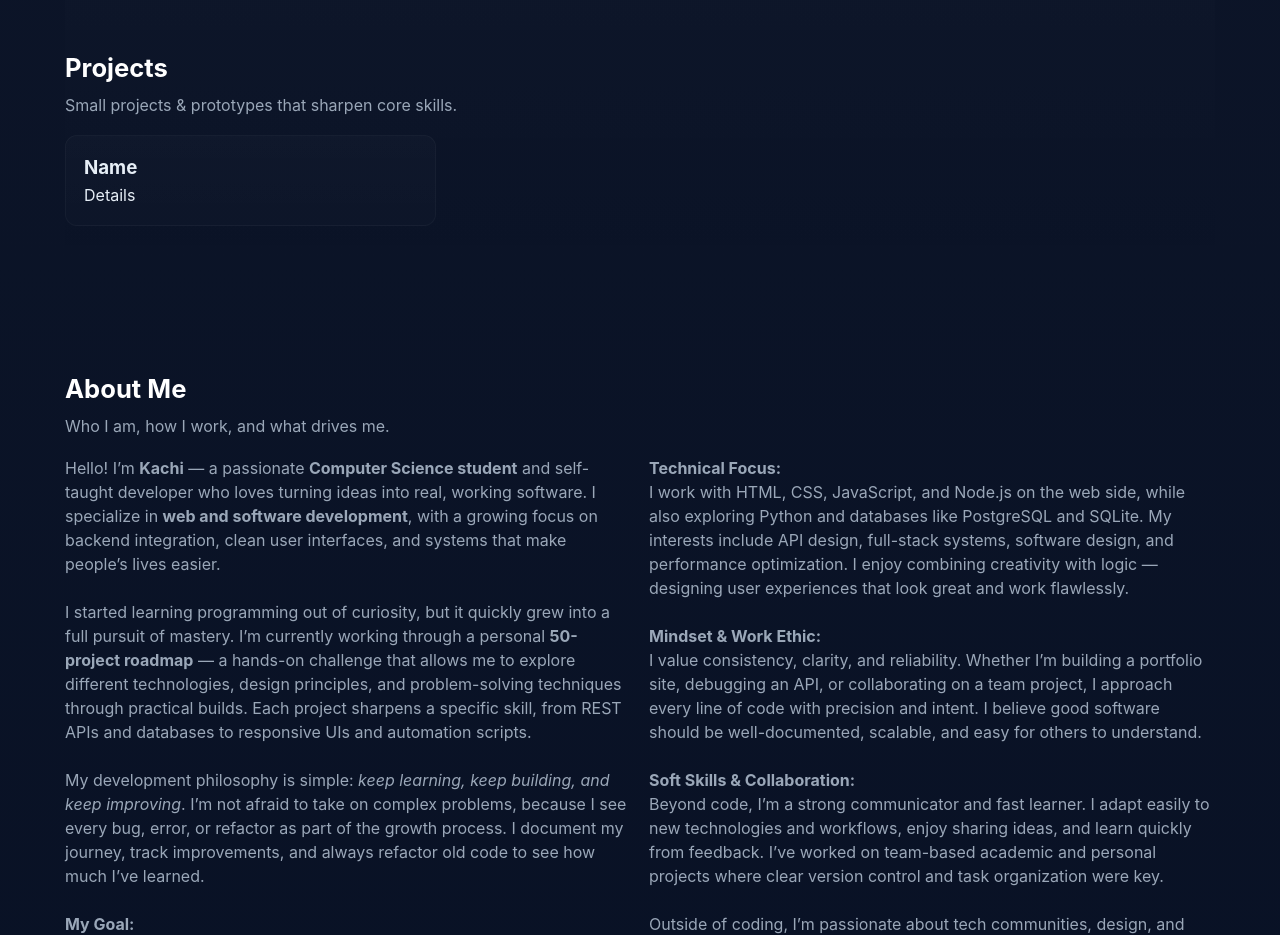
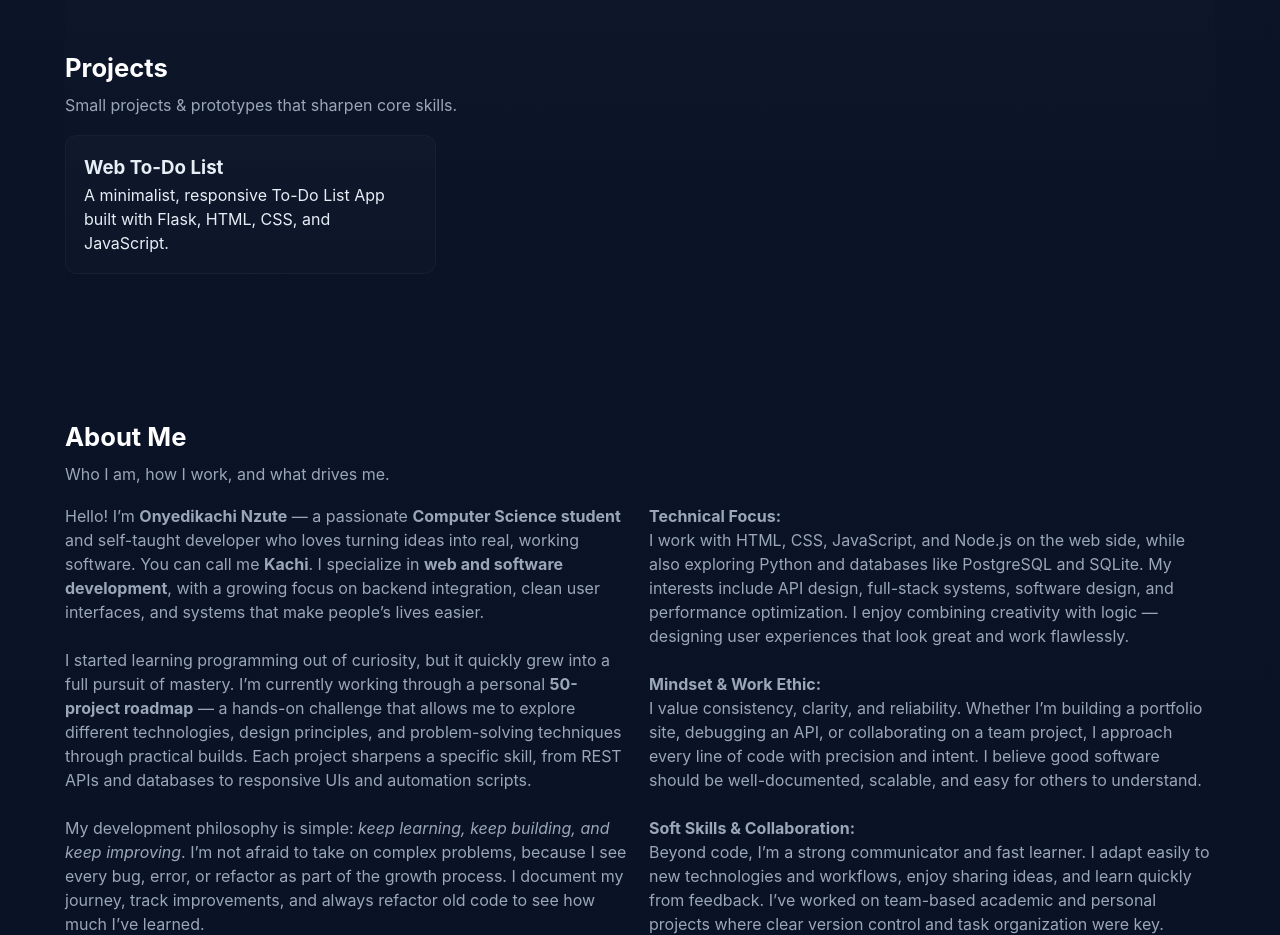
Before and after one commit to onyedikachinzute/onyedikachinzute.github.io, a plain HTML site: page index.html in a window 1280 px wide. Shown: the part 1160-2095 px from the top of the page. Drawn offline with Linux system fonts and the light colour scheme.

Commit message:
After To-Do List

```diff
--- a/index.html
+++ b/index.html
@@ -102,7 +102,7 @@
       <h2 class="section-title">Projects</h2>
       <p class="section-sub">Small projects & prototypes that sharpen core skills.</p>
       <div class="grid">
-        <article class="card"> <h3>Name</h3> <p>Details</p> </article>        <!--
+        <a href="https://github.com/onyedikachinzute/to-do_list" target="_blank"><article class="card"> <h3>Web To-Do List</h3> <p>A minimalist, responsive To-Do List App built with Flask, HTML, CSS, and JavaScript.</p> </article> </a>       <!--
         <article class="card"> <h3>Name</h3> <p>Details</p> </article>
         <article class="card"> <h3>Name</h3> <p>Details</p> </article>
         <article class="card"> <h3>Name</h3> <p>Details</p> </article>
@@ -131,8 +131,8 @@
   <div class="about-grid">
     <div>
       <p>
-        Hello! I’m <strong>Kachi</strong> — a passionate <strong>Computer Science student</strong> and self-taught developer
-        who loves turning ideas into real, working software. I specialize in
+        Hello! I’m <strong>Onyedikachi Nzute</strong> — a passionate <strong>Computer Science student</strong> and self-taught developer
+        who loves turning ideas into real, working software. You can call me <strong>Kachi</strong>. I specialize in
         <strong>web and software development</strong>, with a growing focus on backend integration, clean user interfaces,
         and systems that make people’s lives easier.
       </p><br>
```
